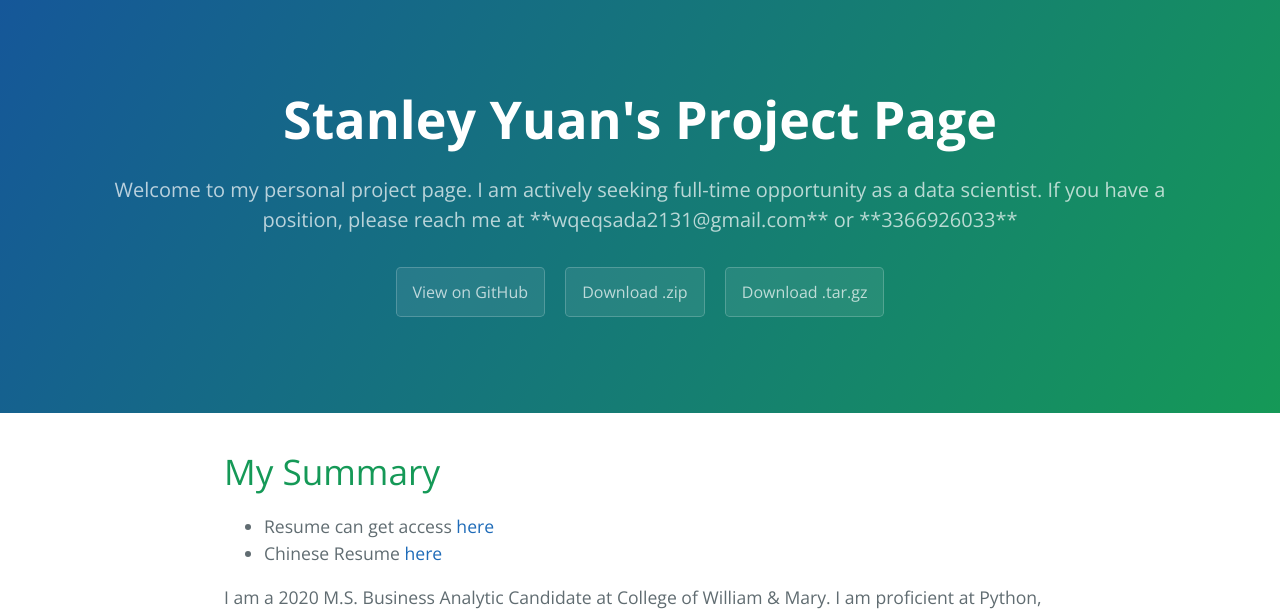
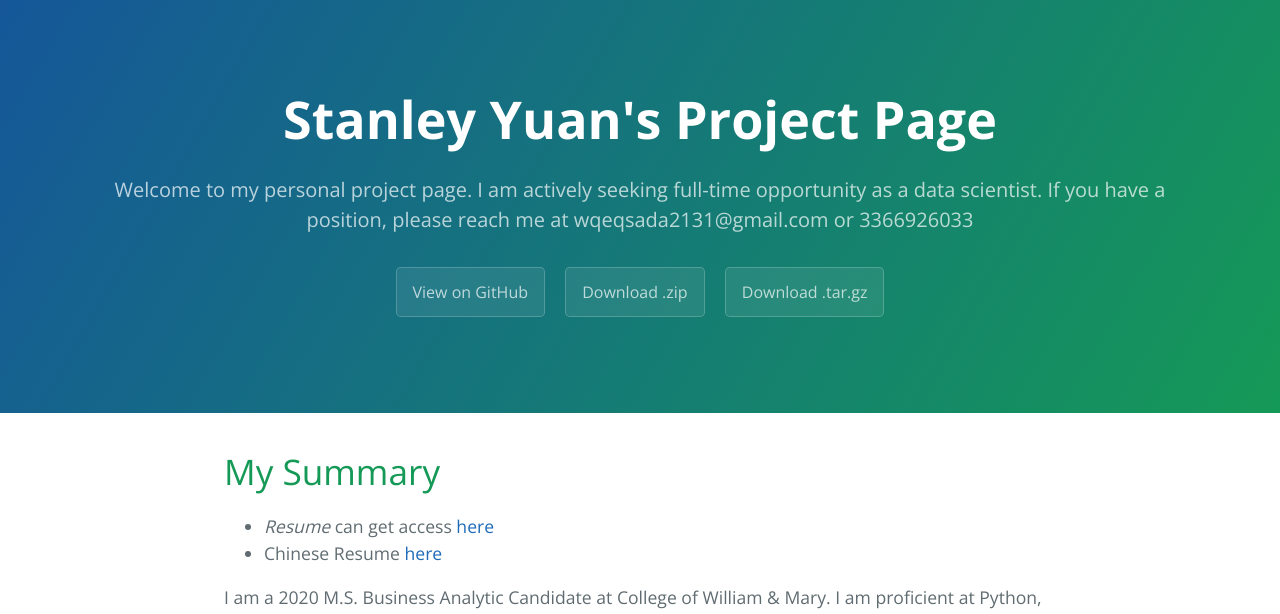
Before and after one commit to Jasminejump/wqeqwqeq.github.io, a Jekyll site: the page built from index.md, in a window 1280 px wide. Shown: the top 614 px of the page. Built offline with Jekyll 4.4.1, drawn with Linux system fonts in a browser that asks for light colours.

```diff
--- a/index.md
+++ b/index.md
@@ -1,10 +1,10 @@
 ---
 layout: default
 title: Stanley Yuan's Project Page
-description: Welcome to my personal project page. I am actively seeking full-time opportunity as a data scientist. If you have a position, please reach me at **wqeqsada2131@gmail.com** or **3366926033**
+description: Welcome to my personal project page. I am actively seeking full-time opportunity as a data scientist. If you have a position, please reach me at wqeqsada2131@gmail.com or 3366926033
 ---
 # My Summary
-- Resume can get access [here](/stanley_resume.pdf)
+- *Resume* can get access [here](/stanley_resume.pdf)
 - Chinese Resume [here](/中文简历.pdf)
 
 I am a 2020 M.S. Business Analytic Candidate at College of William & Mary. I am proficient at Python, R and SQL. My experience at ETL, machine learning, deep learning, optimization and cloud computing can extract insightful business value with data in gigabytes
```
